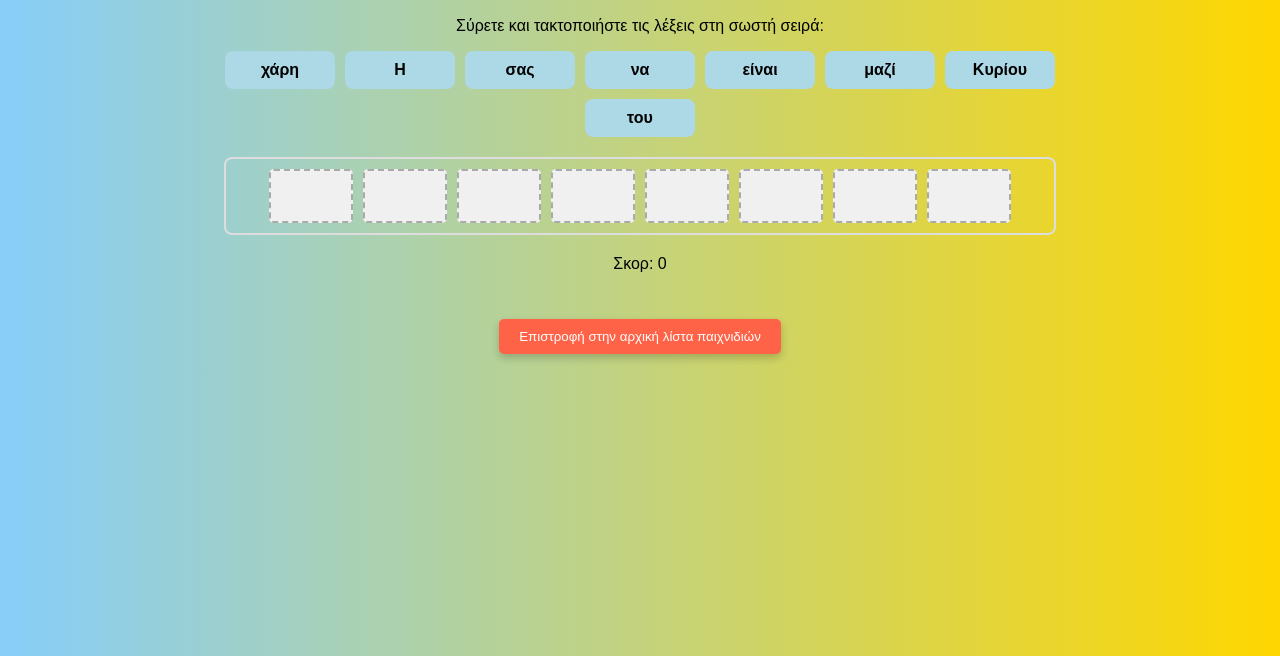
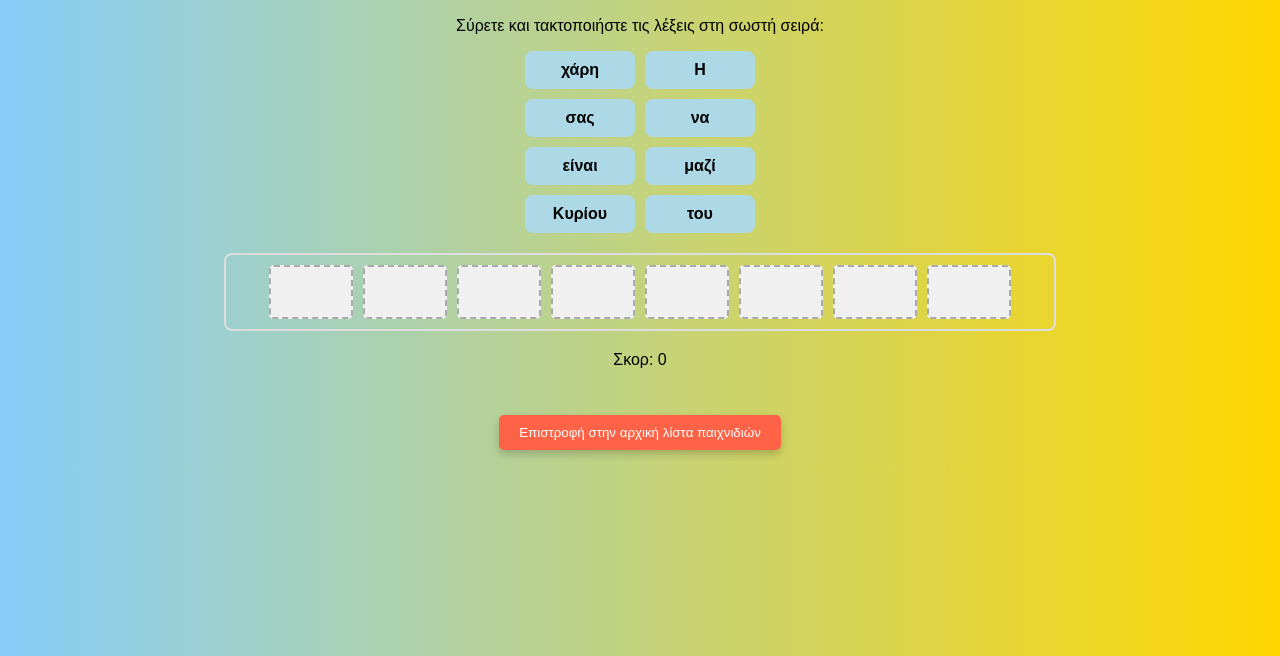
Before and after one commit to Avraamniki15/Christian--Game, a plain HTML site: page verse_order.html in a window 1280 px wide. Shown: the part 144-800 px from the top of the page. Drawn offline with Linux system fonts and the light colour scheme.

Commit message:
Update verse_order.html

```diff
--- a/verse_order.html
+++ b/verse_order.html
@@ -20,12 +20,14 @@
         }
 
         .verse-container {
-            display: flex;
+            display: grid;
+            grid-template-columns: repeat(2, auto); /* Δύο στήλες */
+            gap: 10px;
             justify-content: center;
-            gap: 10px;
             margin-bottom: 20px;
-            flex-wrap: wrap;
-            width: 100%;
+            width: fit-content;
+            margin-left: auto;
+            margin-right: auto;
         }
 
         .verse-word {
```
